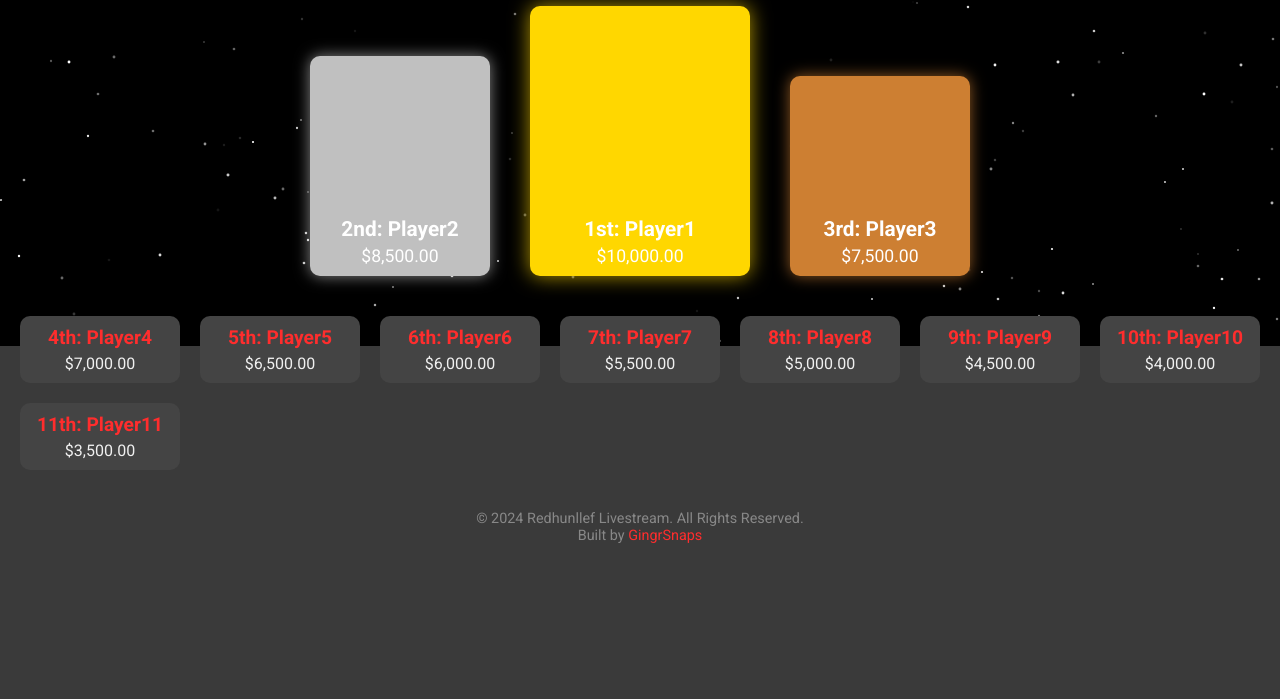
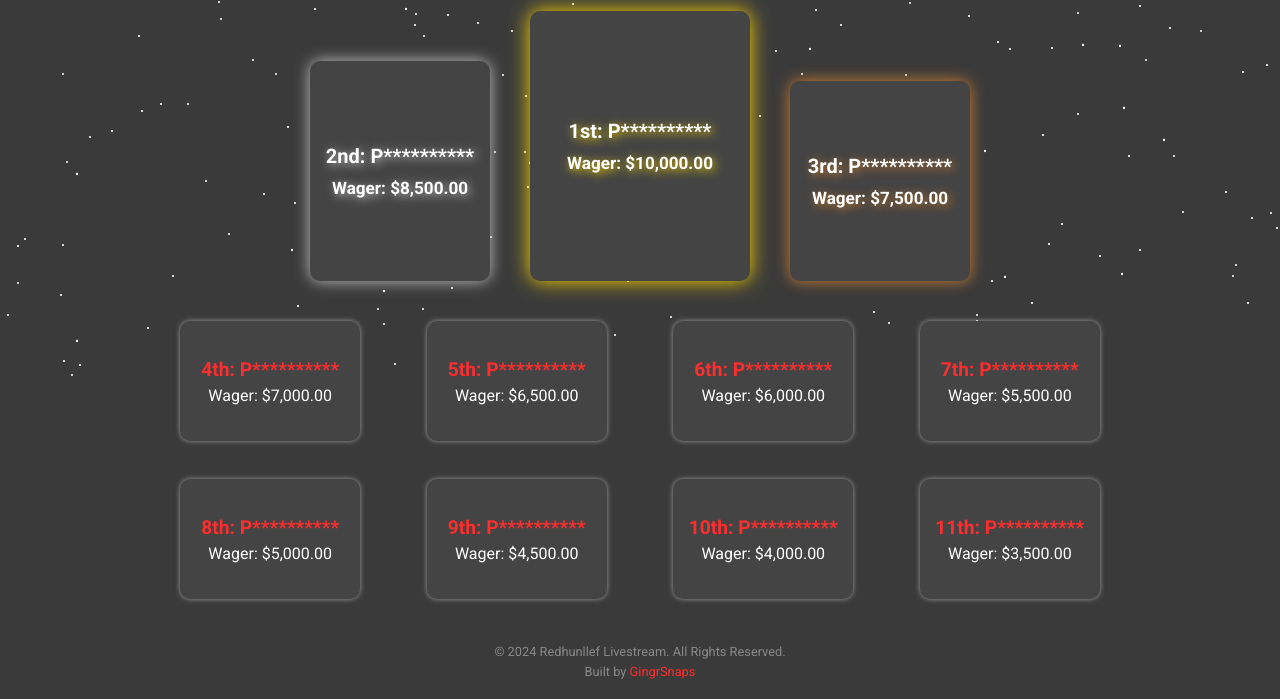
Before and after one commit to caydenmb/RedHunllefCasesGG, a website: page templates/index.html in a window 1280 px wide. Shown: the part 454-1153 px from the top of the page. Before the commit the page ends 1018 px from the top, so only its background shows below. Drawn offline with Linux system fonts and the light colour scheme; no server answers.

Commit message:
Update index.html

```diff
--- a/templates/index.html
+++ b/templates/index.html
@@ -1,23 +1,20 @@
 <!DOCTYPE html>
 <html lang="en">
 <head>
-  <!-- Metadata and Title -->
-  <meta charset="UTF-8" />
-  <meta name="viewport" content="width=device-width, initial-scale=1.0" />
-  <meta http-equiv="X-UA-Compatible" content="ie=edge" />
+    <meta charset="UTF-8">
+    <meta name="viewport" content="width=device-width, initial-scale=1.0">
+    <meta http-equiv="X-UA-Compatible" content="ie=edge">
     <title>Redhunllef Livestream</title>
 
     <!-- Favicon (Logo) -->
-  <link rel="icon" href="/static/redlogo.png" type="image/png" />
+    <link rel="icon" href="/static/redlogo.png" type="image/png">
 
-  <!-- Google Fonts: Roboto -->
-  <link href="https://fonts.googleapis.com/css2?family=Roboto:wght@400;700&display=swap" rel="stylesheet" />
+    <!-- Google Fonts (Roboto for sleek typography) -->
+    <link href="https://fonts.googleapis.com/css2?family=Roboto:wght@400;700&display=swap" rel="stylesheet">
 
-  <!-- ========================================================= -->
-  <!-- CSS Styles -->
-  <!-- ========================================================= -->
+    <!-- Main Styles -->
     <style>
-    /* Reset and Base Styles */
+        /* Reset and global settings */
         * {
             margin: 0;
             padding: 0;
@@ -27,97 +24,68 @@
             font-family: 'Roboto', sans-serif;
             background-color: #3a3a3a;
             color: #f0f0f0;
-      overflow-x: hidden;
+            display: flex;
+            justify-content: center;
+            align-items: center;
+            min-height: 100vh;
+            text-align: center;
+            overflow-y: auto;
+            padding: 15px;
+            position: relative;
         }
-
-    /* ============================================== */
-    /* Starry Background Styles */
-    /* ============================================== */
-    #stars {
-      position: fixed;
-      top: 0;
-      left: 0;
-      width: 100%;
-      height: 100%;
-      background: #000;
-      z-index: -1;
-      overflow: hidden;
+        .container {
+            display: flex;
+            flex-direction: column;
+            justify-content: center;
+            align-items: center;
+            min-height: 100vh;
         }
-    .stars-overlay {
-      position: absolute;
-      width: 100%;
-      height: 100%;
-    }
-    .star {
-      position: absolute;
-      width: 2px;
-      height: 2px;
-      background: #fff;
-      border-radius: 50%;
-      opacity: 0.8;
-    }
-
-    /* ============================================== */
-    /* Main Container */
-    /* ============================================== */
-    .container {
-      position: relative;
-      padding: 20px;
-      text-align: center;
-    }
-
-    /* ============================================== */
-    /* Header and Logo */
-    /* ============================================== */
         header img {
             width: 225px;
             height: auto;
             animation: bounce 0.6s infinite ease-in-out;
-      margin-bottom: 20px;
+            margin-bottom: 30px;
         }
         @keyframes bounce {
-      0%, 100% { transform: translateY(0); }
-      50% { transform: translateY(-15px); }
+            0%, 100% {
+                transform: translateY(0);
             }
-
-    /* ============================================== */
-    /* Sponsor Section */
-    /* ============================================== */
-    #sponsor-message p {
-      font-size: 1.2rem;
-      margin-bottom: 20px;
+            50% {
+                transform: translateY(-15px);
+            }
         }
         .button-container {
             display: flex;
-      flex-wrap: wrap;
+            gap: 20px;
             justify-content: center;
-      gap: 20px;
-      margin-bottom: 40px;
         }
         .button {
-      padding: 15px 30px;
+            padding: 17px 44px;
             background-color: #ff2d2d;
             color: #fff;
+            font-weight: bold;
             text-decoration: none;
             border-radius: 5px;
-      font-size: 1.2rem;
-      transition: background-color 0.3s ease;
+            font-size: 1.5rem;
+            text-align: center;
+            max-width: 230px;
+            display: flex;
+            justify-content: center;
+            align-items: center;
         }
         .button:hover {
             background-color: #cc2424;
         }
-
-    /* ============================================== */
-    /* Wager Race Section */
-    /* ============================================== */
         .wager-container {
-      margin-top: 40px;
+            margin-top: 50px;
+            width: 100%;
+            text-align: center;
         }
         .wager-title {
             font-size: 2rem;
-      margin-bottom: 20px;
+            margin-bottom: 25px;
         }
-    /* Podium for Top 3 */
+        /* Podium styles for top 3 wagerers */
         .podium {
             display: flex;
             justify-content: center;
@@ -125,68 +93,95 @@
             gap: 40px;
             margin-bottom: 40px;
         }
-    .podium .position {
+        .medal {
+            width: 75px;
+            height: auto;
+            margin-bottom: 10px;
+        }
+        .first-medal {
+            width: 112px;
+        }
+        .podium div {
             display: flex;
             flex-direction: column;
+            justify-content: center;
             align-items: center;
-      justify-content: flex-end;
-      padding: 10px;
+            padding: 15px;
             border-radius: 10px;
+            text-align: center;
+            font-weight: bold;
+            color: #fff;
             background-color: #444;
-      color: #fff;
+            box-sizing: border-box;
+            font-size: 107%;
         }
-    .podium .position h3 {
-      margin-bottom: 5px;
-      font-size: 1.3rem;
+        .podium div h3 {
+            margin-bottom: 10px;
         }
-    .podium .position p {
-      font-size: 1.1rem;
+        /* Podium heights */
+        .first {
+            background-color: gold;
+            height: 270px;
+            width: 220px;
+            box-shadow: 0 0 20px rgba(255, 215, 0, 1);
+            text-shadow: 2px 2px 10px rgba(255, 215, 0, 1);
         }
-    /* Specific styles for podium placements */
-    .podium .first {
-      background-color: gold;
-      width: 220px;
-      height: 270px;
-      box-shadow: 0 0 20px rgba(255,215,0,0.7);
+        .second {
+            background-color: silver;
+            height: 220px;
+            width: 180px;
+            box-shadow: 0 0 15px rgba(192, 192, 192, 1);
+            text-shadow: 2px 2px 10px rgba(192, 192, 192, 1);
         }
-    .podium .second {
-      background-color: silver;
+        .third {
+            background-color: #cd7f32;
+            height: 200px;
             width: 180px;
-      height: 220px;
-      box-shadow: 0 0 15px rgba(192,192,192,0.7);
+            box-shadow: 0 0 15px rgba(205, 127, 50, 1);
+            text-shadow: 2px 2px 10px rgba(205, 127, 50, 1);
         }
-    .podium .third {
-      background-color: #cd7f32;
-      width: 180px;
-      height: 200px;
-      box-shadow: 0 0 15px rgba(205,127,50,0.7);
-    }
-    /* Other Standings Grid (Positions 4 to 11) */
         .other-standings {
             display: grid;
-      grid-template-columns: repeat(auto-fit, minmax(150px, 1fr));
-      gap: 20px;
+            grid-template-columns: repeat(4, 1fr);
+            gap: 38px;
+            justify-items: center;
+            margin-bottom: 10px;
         }
         .standing {
             background-color: #444;
             padding: 10px;
             border-radius: 10px;
             text-align: center;
+            width: 180px;
+            height: 120px;
             font-size: 1rem;
+            box-shadow: 0 0 5px rgba(255, 255, 255, 0.5);
+            overflow-wrap: break-word;
+            display: flex;
+            flex-direction: column;
+            justify-content: center;
+            align-items: center;
         }
         .standing h3 {
             font-size: 1.2rem;
             margin-bottom: 5px;
             color: #ff2d2d;
+            font-weight: bold;
         }
-
-    /* ============================================== */
-    /* Footer */
-    /* ============================================== */
+        .standing p {
+            font-size: 1rem;
+            margin: 0;
+            color: #fff;
+        }
+        /* Footer styling */
         footer {
-      margin-top: 40px;
-      font-size: 0.9rem;
+            margin-top: 30px;
+            font-size: 0.8rem;
             color: #888;
+            text-align: center;
+        }
+        footer p {
+            margin: 5px 0;
         }
         footer a {
             color: #ff2d2d;
@@ -195,52 +190,62 @@
         footer a:hover {
             text-decoration: underline;
         }
-
-    /* ============================================== */
-    /* Responsive Styles */
-    /* ============================================== */
         @media (max-width: 768px) {
-      header img {
-        width: 180px;
+            header img { width: 180px; }
+            .button-container { flex-direction: column; gap: 15px; }
+            .button { font-size: 1.3rem; padding: 16px 42px; max-width: 100%; }
+            .podium div { width: 150px; }
+            .other-standings { grid-template-columns: repeat(2, 1fr); }
         }
-      .button {
-        font-size: 1rem;
-        padding: 12px 24px;
+        /* Starry background styles */
+        #stars {
+            position: absolute;
+            top: 0;
+            left: 0;
+            width: 100%;
+            height: 100%;
+            z-index: -1;
+            overflow: hidden;
         }
-      .wager-title {
-        font-size: 1.5rem;
+        .stars-overlay {
+            position: absolute;
+            top: 0;
+            left: 0;
+            width: 100%;
+            height: 100%;
+            min-height: 100vh;
+            pointer-events: none;
         }
-      .podium .first, .podium .second, .podium .third {
-        width: 150px;
-      }
+        .star {
+            position: absolute;
+            width: 2px;
+            height: 2px;
+            background: #ffffff;
+            border-radius: 50%;
         }
     </style>
 </head>
 <body>
-  <!-- ========================================================= -->
-  <!-- Starry Background -->
-  <!-- ========================================================= -->
+
+    <!-- Starry background -->
     <div id="stars">
         <div class="stars-overlay"></div>
     </div>
 
-  <!-- ========================================================= -->
-  <!-- Main Container -->
-  <!-- ========================================================= -->
     <div class="container">
-    <!-- Header Section: Clickable Logo -->
+        <!-- Header with logo linking to Kick.com -->
         <header>
             <a href="https://kick.com/redhunllef">
-        <img src="/static/redlogo.png" alt="Redhunllef Logo" />
+                <img src="/static/redlogo.png" alt="Redhunllef Logo">
             </a>
         </header>
 
-    <!-- Sponsor Message -->
+        <!-- Sponsor message -->
         <div id="sponsor-message">
             <p>Support Redhunllef by visiting his sponsors below.</p>
         </div>
 
-    <!-- Sponsor Buttons -->
+        <!-- Sponsor buttons -->
         <div class="button-container">
             <a href="https://shuffle.com/?r=Red" class="button">Shuffle.com</a>
             <a href="https://chicken.gg/r/Red" class="button">Chicken.gg</a>
@@ -248,16 +253,18 @@
             <a href="https://csgostake.com/r/red" class="button">CSGOStake.com</a>
         </div>
 
-    <!-- Wager Race Section -->
+        <!-- Wager Race section -->
         <div class="wager-container">
-      <h2 class="wager-title">Top 11 Wagers</h2>
-      <!-- Podium for Top 3 Wagerers -->
+            <h2 class="wager-title">Shuffle.com Wager Race</h2>
+
+            <!-- Podium for top 3 wagerers -->
             <div class="podium" id="top-3-standings">
-        <!-- Dynamic content for positions 1-3 will be inserted here -->
+                <!-- Top 3 players will be dynamically inserted here -->
             </div>
-      <!-- Grid for Standings 4 to 11 -->
+
+            <!-- Grid for 4th to 11th places -->
             <div class="other-standings" id="wager-standings">
-        <!-- Dynamic content for positions 4-11 will be inserted here -->
+                <!-- 4th to 11th place players will be dynamically inserted here -->
             </div>
         </div>
 
@@ -268,111 +275,127 @@
         </footer>
     </div>
 
-  <!-- ========================================================= -->
-  <!-- JavaScript: Starry Background Effect -->
-  <!-- ========================================================= -->
+    <!-- JavaScript to populate the standings from API data -->
     <script>
-    (function() {
-      const starsContainer = document.querySelector('.stars-overlay');
-      const starsCount = 350;
-      for (let i = 0; i < starsCount; i++) {
-        const star = document.createElement('div');
-        star.classList.add('star');
-        star.style.top = Math.random() * 100 + '%';
-        star.style.left = Math.random() * 100 + '%';
-        star.style.opacity = Math.random();
-        star.style.transform = 'scale(' + (1 + Math.random() * 0.5) + ')';
-        starsContainer.appendChild(star);
-      }
-
-      // Desktop: Optional parallax effect with mouse movement
-      if (window.innerWidth > 768) {
-        window.addEventListener('mousemove', (e) => {
-          const { clientX, clientY } = e;
-          starsContainer.style.transform = `translate(${clientX / 100}px, ${clientY / 100}px)`;
-        });
-      }
-    })();
-  </script>
-
-  <!-- ========================================================= -->
-  <!-- JavaScript: Update Wager Race Standings -->
-  <!-- ========================================================= -->
-  <script>
-    // Placeholder data (used if API data is unavailable)
-    const placeholderData = [
-      { rank: 1, name: "Player1", wager: "$10,000.00" },
-      { rank: 2, name: "Player2", wager: "$8,500.00" },
-      { rank: 3, name: "Player3", wager: "$7,500.00" },
-      { rank: 4, name: "Player4", wager: "$7,000.00" },
-      { rank: 5, name: "Player5", wager: "$6,500.00" },
-      { rank: 6, name: "Player6", wager: "$6,000.00" },
-      { rank: 7, name: "Player7", wager: "$5,500.00" },
-      { rank: 8, name: "Player8", wager: "$5,000.00" },
-      { rank: 9, name: "Player9", wager: "$4,500.00" },
-      { rank: 10, name: "Player10", wager: "$4,000.00" },
-      { rank: 11, name: "Player11", wager: "$3,500.00" }
-    ];
-
-    // Function to update the standings from the API data (fetched at /data)
+        // Function to update the wager race standings by fetching data from the server
         function updateWagerRace() {
             fetch('/data')
                 .then(response => response.json())
                 .then(data => {
-          console.log(`[${new Date().toISOString()}] INFO: Fetched data:`, data);
-          // If API data returns an error, use placeholder data
-          if (data.error || !Array.isArray(data)) {
-            console.warn(`[${new Date().toISOString()}] WARNING: Using placeholder data due to API error.`);
-            populateWithData(placeholderData);
+                    console.log("Fetched data:", data);
+                    const top3Container = document.getElementById('top-3-standings');
+                    const standingsContainer = document.getElementById('wager-standings');
+
+                    top3Container.innerHTML = '';
+                    standingsContainer.innerHTML = '';
+
+                    // Check if the data is a non-empty array
+                    if (Array.isArray(data) && data.length > 0) {
+                        // Extract the top 3 for the podium
+                        const podium = data.slice(0, 3);
+                        top3Container.innerHTML = `
+                            <div class="second">
+                                <h3>2nd: ${podium[1].name}</h3>
+                                <p>Wager: ${podium[1].wager}</p>
+                            </div>
+                            <div class="first">
+                                <h3>1st: ${podium[0].name}</h3>
+                                <p>Wager: ${podium[0].wager}</p>
+                            </div>
+                            <div class="third">
+                                <h3>3rd: ${podium[2].name}</h3>
+                                <p>Wager: ${podium[2].wager}</p>
+                            </div>
+                        `;
+                        // For the remaining standings (4th to 11th)
+                        const others = data.slice(3, 11);
+                        others.forEach((user, index) => {
+                            const div = document.createElement('div');
+                            div.classList.add('standing');
+                            div.innerHTML = `<h3>${index + 4}th: ${user.name}</h3><p>Wager: ${user.wager}</p>`;
+                            standingsContainer.appendChild(div);
+                        });
                     } else {
-            // Expecting data to be an array of objects with properties: rank, name, wager
-            populateWithData(data);
+                        console.warn("No valid data received from API, using placeholder data.");
+                        populateWithPlaceholderData();
                     }
                 })
                 .catch(error => {
-          console.error(`[${new Date().toISOString()}] ERROR: Failed to fetch data:`, error);
-          populateWithData(placeholderData);
+                    console.error("Error fetching wager data:", error);
+                    populateWithPlaceholderData();
                 });
         }
 
-    // Function that populates the podium and standings sections with data
-    function populateWithData(data) {
-      // Separate top 3 and others
-      const top3 = data.slice(0, 3);
-      const others = data.slice(3);
+        // Function to populate the standings with placeholder data if the API fetch fails.
+        function populateWithPlaceholderData() {
+            const placeholderData = [
+                { rank: 1, name: "P**********", wager: "$10,000.00" },
+                { rank: 2, name: "P**********", wager: "$8,500.00" },
+                { rank: 3, name: "P**********", wager: "$7,500.00" },
+                { rank: 4, name: "P**********", wager: "$7,000.00" },
+                { rank: 5, name: "P**********", wager: "$6,500.00" },
+                { rank: 6, name: "P**********", wager: "$6,000.00" },
+                { rank: 7, name: "P**********", wager: "$5,500.00" },
+                { rank: 8, name: "P**********", wager: "$5,000.00" },
+                { rank: 9, name: "P**********", wager: "$4,500.00" },
+                { rank: 10, name: "P**********", wager: "$4,000.00" },
+                { rank: 11, name: "P**********", wager: "$3,500.00" }
+            ];
+            const top3Container = document.getElementById('top-3-standings');
+            const standingsContainer = document.getElementById('wager-standings');
 
-      // Populate Podium (for top 3)
-      const top3Container = document.getElementById('top-3-standings');
             top3Container.innerHTML = `
-        <div class="position second">
-          <h3>2nd: ${top3[1].name}</h3>
-          <p>${top3[1].wager}</p>
+                <div class="second">
+                    <h3>2nd: ${placeholderData[1].name}</h3>
+                    <p>Wager: ${placeholderData[1].wager}</p>
                 </div>
-        <div class="position first">
-          <h3>1st: ${top3[0].name}</h3>
-          <p>${top3[0].wager}</p>
+                <div class="first">
+                    <h3>1st: ${placeholderData[0].name}</h3>
+                    <p>Wager: ${placeholderData[0].wager}</p>
                 </div>
-        <div class="position third">
-          <h3>3rd: ${top3[2].name}</h3>
-          <p>${top3[2].wager}</p>
+                <div class="third">
+                    <h3>3rd: ${placeholderData[2].name}</h3>
+                    <p>Wager: ${placeholderData[2].wager}</p>
                 </div>
             `;
-
-      // Populate the other standings (positions 4 to 11)
-      const othersContainer = document.getElementById('wager-standings');
-      othersContainer.innerHTML = "";
-      others.forEach((user, index) => {
+            for (let i = 3; i < placeholderData.length; i++) {
                 const div = document.createElement('div');
                 div.classList.add('standing');
-        div.innerHTML = `<h3>${index + 4}th: ${user.name}</h3><p>${user.wager}</p>`;
-        othersContainer.appendChild(div);
+                div.innerHTML = `<h3>${i + 1}th: ${placeholderData[i].name}</h3><p>Wager: ${placeholderData[i].wager}</p>`;
+                standingsContainer.appendChild(div);
+            }
+        }
+
+        // Update the wager race standings every 15 minutes.
+        setInterval(updateWagerRace, 15 * 60 * 1000);
+        window.onload = updateWagerRace;
+    </script>
+
+    <!-- JavaScript for the starry background effect -->
+    <script>
+        const starsContainer = document.querySelector('.stars-overlay');
+        const starsCount = 350;
+        const stars = [];
+        for (let i = 0; i < starsCount; i++) {
+            const star = document.createElement('div');
+            star.classList.add('star');
+            star.style.top = Math.random() * starsContainer.offsetHeight + 'px';
+            star.style.left = Math.random() * starsContainer.offsetWidth + 'px';
+            star.style.transform = `scale(${1 + Math.random() * 0.15})`;
+            starsContainer.appendChild(star);
+            stars.push(star);
+        }
+        if (window.innerWidth > 768) {
+            window.addEventListener('mousemove', (e) => {
+                const { clientX, clientY } = e;
+                stars.forEach(star => {
+                    const xMovement = Math.min(Math.max((clientX - window.innerWidth / 2) / 75, -50), 50);
+                    const yMovement = Math.min(Math.max((clientY - window.innerHeight / 2) / 75, -50), 50);
+                    star.style.transform = `translate(${xMovement}px, ${yMovement}px)`;
+                });
             });
         }
+    </script>
 
-    // Update the wager race standings every 15 minutes
-    setInterval(updateWagerRace, 15 * 60 * 1000);
-    // Initial update when the page loads
-    window.onload = updateWagerRace;
-  </script>
 </body>
 </html>
```
Lines whose indentation alone changed are shown as unchanged.
